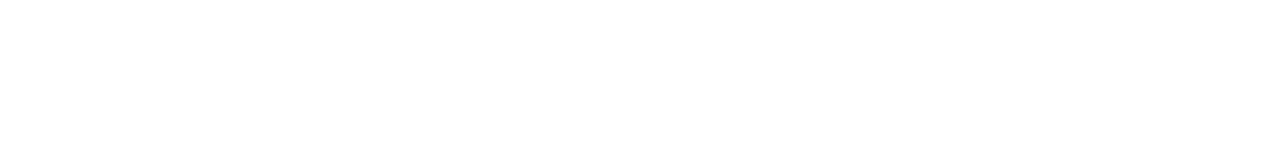
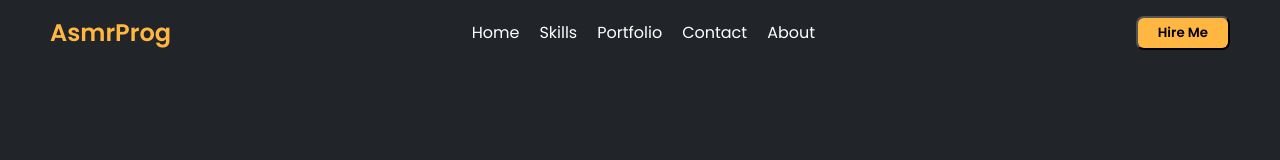
Before and after one commit to cbonilla300/ASMR-Self-, a plain HTML site: page index.html in a window 1280 px wide. Drawn offline with Linux system fonts and the light colour scheme.

Commit message:
styled nav/ next add padding to .hire-me

```diff
--- a/index.html
+++ b/index.html
@@ -4,10 +4,25 @@
     <meta charset="UTF-8">
     <meta name="viewport" content="width=device-width, initial-scale=1.0">
     <link href='https://cdn.boxicons.com/fonts/basic/boxicons.min.css' rel='stylesheet'>
+    <link rel="preconnect" href="https://fonts.googleapis.com">
+    <link rel="preconnect" href="https://fonts.gstatic.com" crossorigin>
+    <link href="https://fonts.googleapis.com/css2?family=Poppins:ital,wght@0,100;0,200;0,300;0,400;0,500;0,600;0,700;0,800;0,900;1,100;1,200;1,300;1,400;1,500;1,600;1,700;1,800;1,900&display=swap" rel="stylesheet">
     <link rel="stylesheet" href="style.css">
     <title>ASMR-Self</title>
 </head>
 <body>
+    <nav>
+        <h2>AsmrProg</h2>
+        <ul>
+            <li><a href="">Home</a></li>
+            <li><a href="">Skills</a></li>
+            <li><a href="">Portfolio</a></li>
+            <li><a href="">Contact</a></li>
+            <li><a href="">About</a></li>
+        </ul>
+        <button class="hire-me">Hire Me</button>
+    </nav>
 
+    <!-- <img src="./Assets/logo (1).png" alt="ASMR_logo" class="logo" width="200px" height="100px"> -->
 </body>
 </html>
--- a/style.css
+++ b/style.css
@@ -0,0 +1,46 @@
+* {
+    margin: 0;
+    padding: 0;
+    box-sizing: border-box;
+    font-family: 'Poppins', sans-serif;
+}
+body {
+    height: 100vh;
+    background: #212529;
+}
+nav {
+    display: flex;
+    justify-content: space-between;
+    align-items: center;
+    /* height: 80px; */
+    padding: 0px 50px;
+}
+nav h2 {
+    color: #ffb742;
+    font-weight: 600;
+}
+nav ul {
+    display: flex;
+    padding: 20px 0px;
+}
+nav ul li {
+    list-style: none;
+}
+nav ul li a {
+    margin-right: 20px;
+    color: #fff;
+    text-decoration: none;
+}
+
+ul li a:hover {
+    text-decoration: none;
+}
+nav .hire-me {
+    background-color: #ffb742;
+    padding: 5px 20px;
+    border-radius: 8px;
+    font-weight: 600;
+}
+/* img {
+    background-color: black;
+} */
```
Also changed, not shown: Assets/logo (1).png (added).
